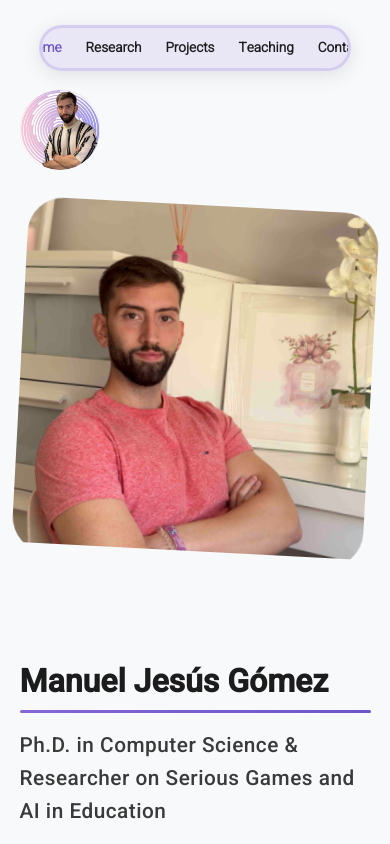
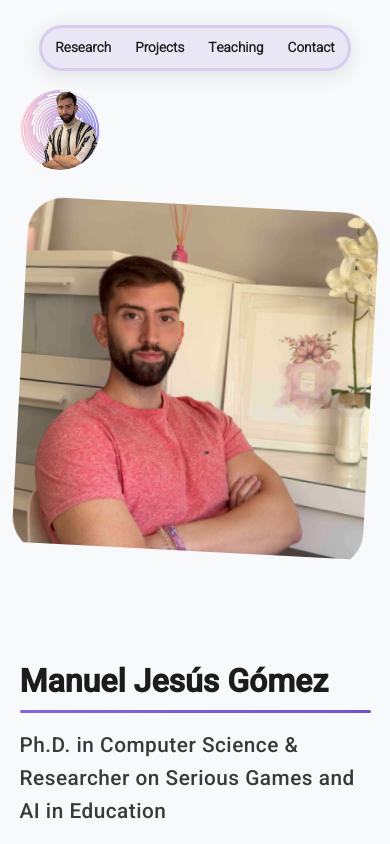
Before and after one commit to mjgm97/mjgm97.github.io, a React (Create React App) app: page / in a window 390 px wide. Shown: the top 844 px of the page. Built offline with nearby package versions, Linux system fonts and the light colour scheme.

Commit message:
changes to navbar

```diff
--- a/src/components/common/navBar.jsx
+++ b/src/components/common/navBar.jsx
@@ -19,8 +19,8 @@ const NavBar = (props) => {
 							<li
 								className={
 									active === "home"
-										? "nav-item active"
-										: "nav-item"
+										? "nav-item home-link active"
+										: "nav-item home-link"
 								}
 							>
 								<Link to="/">Home</Link>
--- a/src/pages/styles/research.css
+++ b/src/pages/styles/research.css
@@ -381,7 +381,7 @@
 /* === Year Section Divider === */
 .research-year-section {
 	position: relative;
-    margin-top: 0px;
+    margin-top: 20px;
 	margin-bottom: 70px;
 	text-align: center;
 	opacity: 0;
@@ -521,4 +521,8 @@
 		top: 3vh;
 		opacity: 0.6;
 	}
+
+	.nav-item.home-link {
+    display: none !important;
+  }
 }
```
